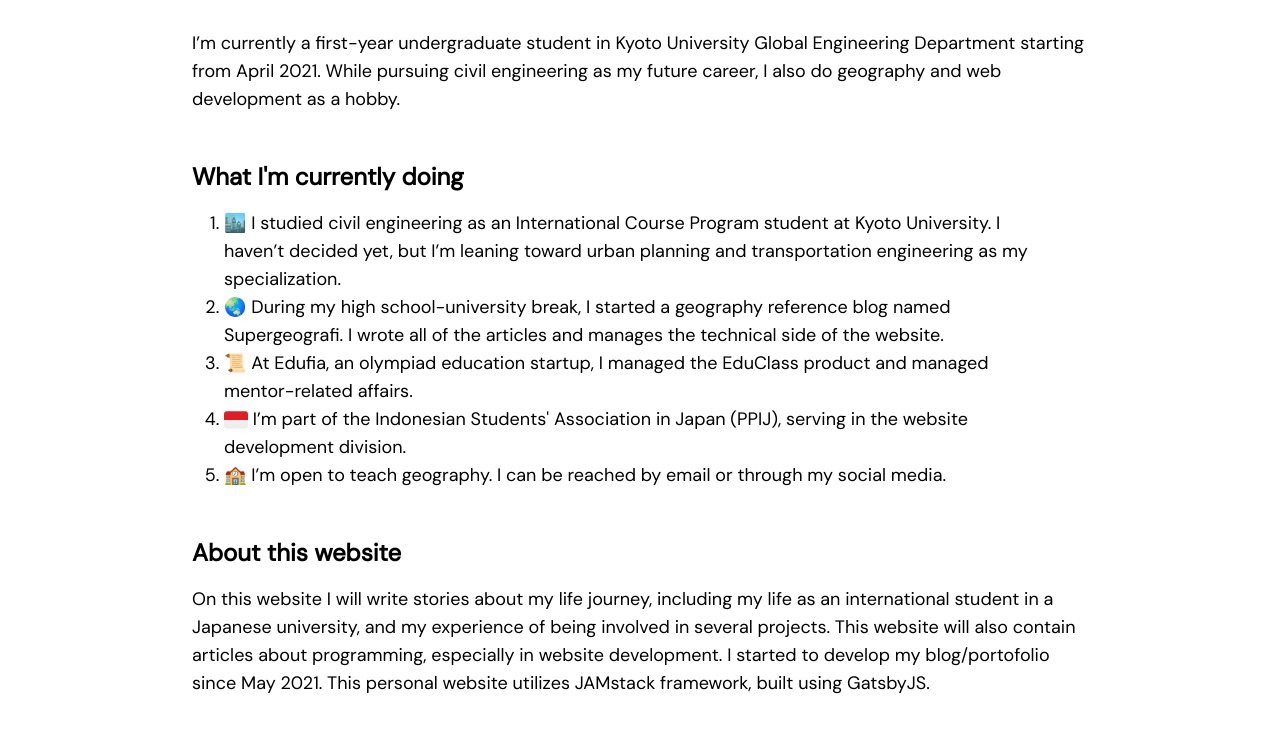
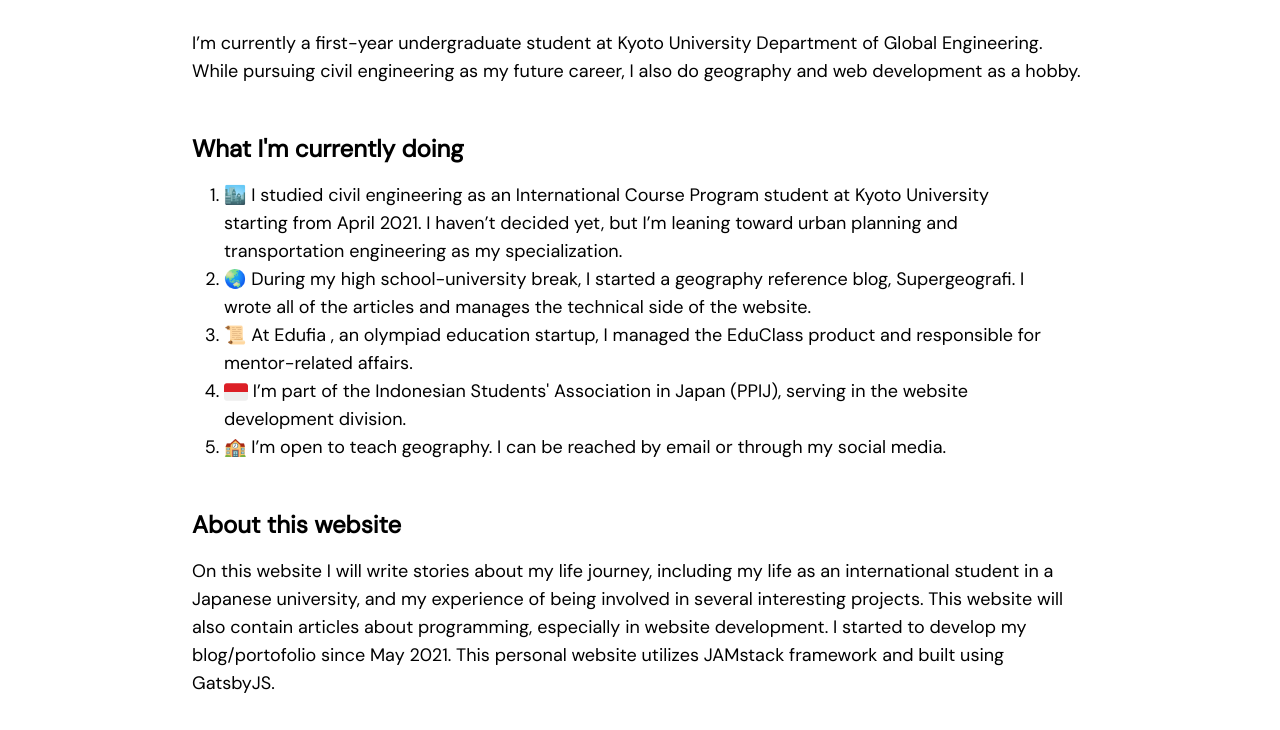
Before and after one commit to riidwansatria/ridwan-portofolio, a Gatsby site: page /about in a window 1280 px wide. Shown: the part 221-951 px from the top of the page. Built offline with nearby package versions, Linux system fonts and the light colour scheme; Gatsby itself is replaced by a stand-in of ours; what @tailwindcss/typography would draw is missing.

Commit message:
first post

```diff
--- /dev/null
+++ b/content/blog/2021-06-11-hello-world.md
@@ -0,0 +1,8 @@
+---
+title: Hello World
+date: 2021-06-11T10:31:28.164Z
+featuredImage: /images/uploads/hello-world.jpg
+description: Hello world! welcome to my personal website.
+---
+
+It's been exactly a year since I developed my first website, [supergeografi.com](https://supergeografi.com). It's time for me to create my own personal portofolio website. So, here it is, welcome to my personal website😉. More contents coming soon!
--- a/src/pages/about.js
+++ b/src/pages/about.js
@@ -9,23 +9,23 @@ const AboutPage = () => {
     <body>
       <Seo title="About Me" />
       <Layout>
-        <h1 className="md:text-5xl text-3xl text-black dark:text-white text-center font-bold mb-8 pb-4 border-b-2">About Me</h1>
+        <h1 className="md:text-5xl text-3xl text-black dark:text-white md:text-center font-bold mb-8 pb-4 border-b-2">About Me</h1>
         <div className="max-w-4xl mx-auto">
           <p className="md:text-lg text-md">
-            I’m currently a first-year undergraduate student in Kyoto University Global Engineering Department starting from April 2021. While pursuing civil engineering as my future career, I also do geography and web development as a hobby.
+            I’m currently a first-year undergraduate student at Kyoto University Department of Global Engineering. While pursuing civil engineering as my future career, I also do geography and web development as a hobby.
           </p>
           <h2 className="md:text-2xl text-xl text-black dark:text-white font-bold mt-8 py-4">What I'm currently doing</h2>
-          <ol className="md:text-lg text-md list-decimal px-8">
-            <li>🏙️ I studied civil engineering as an International Course Program student at Kyoto University. I haven’t decided yet, but I’m leaning toward urban planning and transportation engineering as my specialization.</li>
-            <li>🌏 During my high school-university break, I started a geography reference blog named Supergeografi. I wrote all of the articles and manages the technical side of the website.</li>
-            <li>📜 At Edufia, an olympiad education startup, I managed the EduClass product and managed mentor-related affairs. </li>
+          <ol className="md:text-lg text-md list-decimal prose px-8 max-w-none">
+            <li>🏙️ I studied civil engineering as an <a href="https://www.s-ge.t.kyoto-u.ac.jp/int/en">International Course Program</a> student at Kyoto University starting from April 2021. I haven’t decided yet, but I’m leaning toward urban planning and transportation engineering as my specialization.</li>
+            <li>🌏 During my high school-university break, I started a geography reference blog, <a href="https://supergeografi.com/">Supergeografi</a>. I wrote all of the articles and manages the technical side of the website.</li>
+            <li>📜 At <a href="https://edufia.net/">Edufia</a>  , an olympiad education startup, I managed the EduClass product and responsible for mentor-related affairs. </li>
             <li><svg className="inline md:h-6 h-4" xmlns="http://www.w3.org/2000/svg" viewBox="0 0 36 36"><path fill="#DC1F26" d="M32 5H4C1.791 5 0 6.791 0 9v9h36V9c0-2.209-1.791-4-4-4z"/><path fill="#EEE" d="M36 27c0 2.209-1.791 4-4 4H4c-2.209 0-4-1.791-4-4v-9h36v9z"/></svg> I’m part of the Indonesian Students' Association in Japan (PPIJ), serving in the website development division.</li>
-            <li>🏫 I’m open to teach geography. I can be reached by email or through my social media.️</li>
+            <li>🏫 I’m open to teach geography. I can be reached by email or through <a href="/contact">my social media</a>.️</li>
           </ol>
 
           <h2 className="md:text-2xl text-xl text-black dark:text-white font-bold mt-8 py-4">About this website</h2>
-          <p className="md:text-lg text-md">
-          On this website I will write stories about my life journey, including my life as an international student in a Japanese university, and my experience of being involved in several projects. This website will also contain articles about programming, especially in website development. I started to develop my blog/portofolio since May 2021. This personal website utilizes JAMstack framework, built using GatsbyJS.
+          <p className="md:text-lg text-md prose max-w-none">
+          On this website I will write stories about my life journey, including my life as an international student in a Japanese university, and my experience of being involved in several interesting projects. This website will also contain articles about programming, especially in website development. I started to develop my blog/portofolio since May 2021. This personal website utilizes <a href="https://jamstack.org/">JAMstack</a> framework and built using GatsbyJS.
           <br/><br/>
           Disclaimer: The opinions expressed on this website are my own and do not reflect the views of any insitution or company I am affiliated with. This website solely become the platform to share my personal thought(s).
           </p>
--- a/src/pages/index.js
+++ b/src/pages/index.js
@@ -31,7 +31,7 @@ const BlogIndex = ({ data, location }) => {
           <div class="md:py-32 py-12">
               <div class="md:pb-20 pb-12 mx-auto text-left font-family-sans ">
                   <h2 class="md:text-6xl text-3xl text-black dark:text-white font-bold mb-4"><span className="text-2xl md:text-5xl text-gray-800">Hi! 👋</span><br/>I'm Ridwan, Global Engineering student at Kyoto University</h2>
-                  <p class="text-lg text-gray-600 dark:text-gray-400">Welcome to my personal website. I will use this site as a platform to share my thoughts and showcase the projects that I’m currently doing/I’ve done in the past.</p>
+                  <p class="text-lg text-gray-600 dark:text-gray-400">Welcome to my personal website. This site will be used as a platform to share my thoughts and showcase the projects that I’m currently doing/I’ve done in the past.</p>
                   <div className="inline-flex space-x-2">
                     <button className="bg-gray-800 hover:bg-gray-600 text-white text-sm sm:text-md font-bold my-8 py-2 px-4 rounded">
                       <a href="/blog">
```
